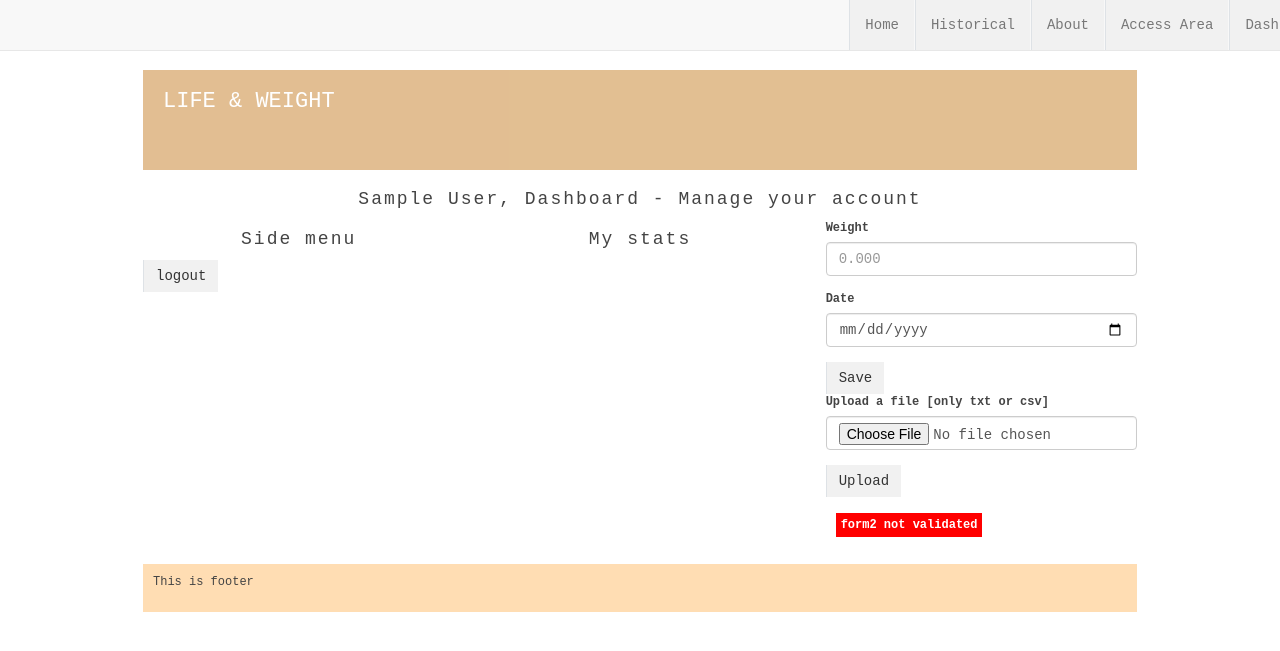
After one commit to pacocontrerasdct/weight_and_life_app, a Flask app: page /dashboard/dashboard in a window 1280 px wide. The commit adds this page. Shown: the top 651 px of the page. Run offline with Flask 2, Linux system fonts and the light colour scheme; the visitor is signed in with stand-in values (Sample User, id 1); data comes from the database, SQL or seed files in the repository; some libraries are stand-ins or nearby versions.

Commit message:
initial steps to add dashboard bp

```diff
--- a/application/__init__.py
+++ b/application/__init__.py
@@ -28,9 +28,13 @@ def create_app():
     from .auth import auth_bp as auth_bp
     app.register_blueprint(auth_bp, url_prefix='/auth')
 
+    from .dashboard import dashboard_bp as dashboard_bp
+    app.register_blueprint(dashboard_bp, url_prefix='/dashboard')
+
     # Include our Routes
     from . import api, models
     from .auth import auth
+    from .dashboard import dashboard
 
     # Create database models
     db.create_all()
--- /dev/null
+++ b/application/dashboard/dashboard.py
@@ -0,0 +1,56 @@
+"""Routes for dashboard private area."""
+from flask import Blueprint, render_template, redirect, request, flash, session, url_for
+from . import dashboard_bp
+
+from application import login_manager
+from application.meta_tags_dict import metaTags
+from application.models import db, Admin, Weight, Trip
+
+from flask_login import current_user, logout_user
+
+from .forms import AddWeightForm, UploadFileForm
+from datetime import datetime as dt
+
+
+
+
+@dashboard_bp.route('/dashboard', methods=['GET','POST'])
+def dashboard():
+
+  form1 = AddWeightForm()
+  form2 = UploadFileForm()
+
+  if not current_user.is_authenticated:
+    return redirect(url_for('auth_bp.login'))
+
+  if form2.validate_on_submit() and request.method == 'POST':
+
+    print (form2.txtFile.data)
+
+    flash('form2 validated', 'message')
+    return render_template("dashboard.html",
+                          form1=form1,
+                          form2=form2)
+
+
+  flash('form2 not validated', 'error')
+
+  return render_template("dashboard.html",
+                          titleText=metaTags['dashboard']['pageTitleDict'],
+                          headerText=metaTags['dashboard']['headerDict'],
+                          form1=form1,
+                          form2=form2)
+
+
+@login_manager.user_loader
+def load_user(user_id):
+  """Check if admin is logged on every page load."""
+  if user_id is not None:
+    return Admin.query.get(user_id)
+  return None
+
+@login_manager.unauthorized_handler
+def unauthorized():
+  """Redirect unauthorized admins to login page"""
+  flash('You must be logged to view that page.')
+  return redirect(url_for('auth_bp.login'))
--- /dev/null
+++ b/application/dashboard/forms.py
@@ -0,0 +1,29 @@
+"""CRUD forms for weights and trips"""
+from flask_wtf import FlaskForm
+from wtforms import FloatField, DateField, FileField, SubmitField, validators
+from wtforms.validators import InputRequired, DataRequired, Length, Optional
+
+class AddWeightForm(FlaskForm):
+
+  weight = FloatField('Weight',
+                      validators=[InputRequired(),
+                                  Length(min=2, message='You can\'t weight that little. Please correct the number'),
+                                  Length(max=6, message='That weight is too high. Please correct the number'),
+                                  ])
+
+  weightDate = DateField('Date',
+                        validators=[InputRequired(),
+                                    Length(min=10, message='You can\'t weight that little. Please correct the number'),
+                                    Length(max=10, message='That weight is too high. Please correct the number'),
+                                    ])
+
+  submit = SubmitField('Save')
+
+
+class UploadFileForm(FlaskForm):
+  match='link_high_sierra.txt'
+
+  txtFile = FileField('Upload a file [only txt or csv]',
+                  [validators.regexp(match, message='This file type is forbidden')])
+
+  submit = SubmitField('Upload')
--- /dev/null
+++ b/application/dashboard/templates/dashboard.html
@@ -0,0 +1,89 @@
+{% extends "layout.html" %}
+
+{% block body %}
+<div class="row">
+  <div class="col-xs-12 col-md-12">
+    <h2>{% block headerText %}{{ current_user.name | safe }}, {{ headerText | safe }}{% endblock %}</h2>
+  </div>
+</div>
+
+<div class="row">
+  <div class="col-xs-12 col-md-4">
+    <h2>Side menu</h2>
+
+    <form action="{{ url_for('auth_bp.logout') }}" method="POST">
+
+      <button type="submit" class="btn btn-default">
+        logout
+      </button>
+
+    </form>
+
+  </div>
+  <div class="col-xs-12 col-md-4">
+    <h2>My stats</h2>
+  </div>
+  <div class="col-xs-12 col-md-4">
+
+    <form action="{{ url_for('.dashboard') }}" method="POST">
+      {{ form1.csrf_token }}
+
+      <div class="form-group">
+        {{ form1.weight.label }}
+        {{ form1.weight(class='form-control', placeholder='0.000') }}
+      </div>
+
+      <div class="form-group">
+        {{ form1.weightDate.label }}
+        {{ form1.weightDate(class='form-control', placeholder='2000-01-01') }}
+      </div>
+
+      {{ form1.submit(class='btn btn-default') }}
+
+    </form>
+
+    <form action="{{ url_for('.dashboard') }}" method="POST">
+      {{ form2.csrf_token }}
+
+      <div class="form-group">
+        {{ form2.txtFile.label }}
+        {{ form2.txtFile(class='form-control', placeholder='example.txt') }}
+      </div>
+
+      {{ form2.submit(class='btn btn-default') }}
+
+    </form>
+
+    <!-- UX - Messages, warnings or errors -->
+    <div class="margin-top-form">
+      {% with messages = get_flashed_messages(with_categories=true) %}
+        {% if messages %}
+          {% for category, message in messages %}
+            <span class="{{ category }}">{{ message }}</span>
+          {% endfor %}
+        {% endif %}
+      {% endwith %}
+
+      {% if form1.weight.errors %}
+          {% for error in form1.weight.errors %}
+          <span class="error">{{ error }}</span>
+          {% endfor %}
+      {% endif %}
+
+      {% if form1.weightDate.errors %}
+          {% for error in form1.weightDate.errors %}
+          <span class="error">{{ error }}</span>
+          {% endfor %}
+      {% endif %}
+
+      {% if form2.txtFile.errors %}
+          {% for error in form2.txtFile.errors %}
+          <span class="error">{{ error }}</span>
+          {% endfor %}
+      {% endif %}
+
+    </div>
+
+  </div>
+</div>
+{% endblock %}
--- a/application/templates/layout.html
+++ b/application/templates/layout.html
@@ -22,12 +22,15 @@
               <li><a href="{{ url_for('historical') }}" class="btn btn-default" role="button">Historical</a></li>
               <li><a href="{{ url_for('about') }}" class="btn btn-default" role="button">About</a></li>
               <li><a href="{{ url_for('auth_bp.login') }}" class="btn btn-default" role="button">Access Area</a></li>
+              <li><a href="{{ url_for('dashboard_bp.dashboard') }}" class="btn btn-default" role="button">Dash</a></li>
             </ul>
         </nav>
       </div>
     </div>
 
-    {% block body %}{% endblock %}
+    {% block body %}
+
+    {% endblock %}
 
     <div class="row">
       <div class="col-xs-18 col-md-12">
--- a/application/templates/private.html
+++ b/application/templates/private.html
@@ -2,7 +2,7 @@
 {% block body %}
 <div class="row">
   <div class="col-xs-12 col-md-12">
-    <h2>{% block headerText %}{{ current_user.name | safe }}, {{ headerText | safe }}{% endblock %}</h2>
+    <h2>TO DELETE - {% block headerText %}{{ current_user.name | safe }}, {{ headerText | safe }}{% endblock %}</h2>
   </div>
 </div>
 
```
Also changed, not shown: application/dashboard/__init__.py (added, +8 -0 lines), application/templates/errors.html (added, +19 -0 lines).
